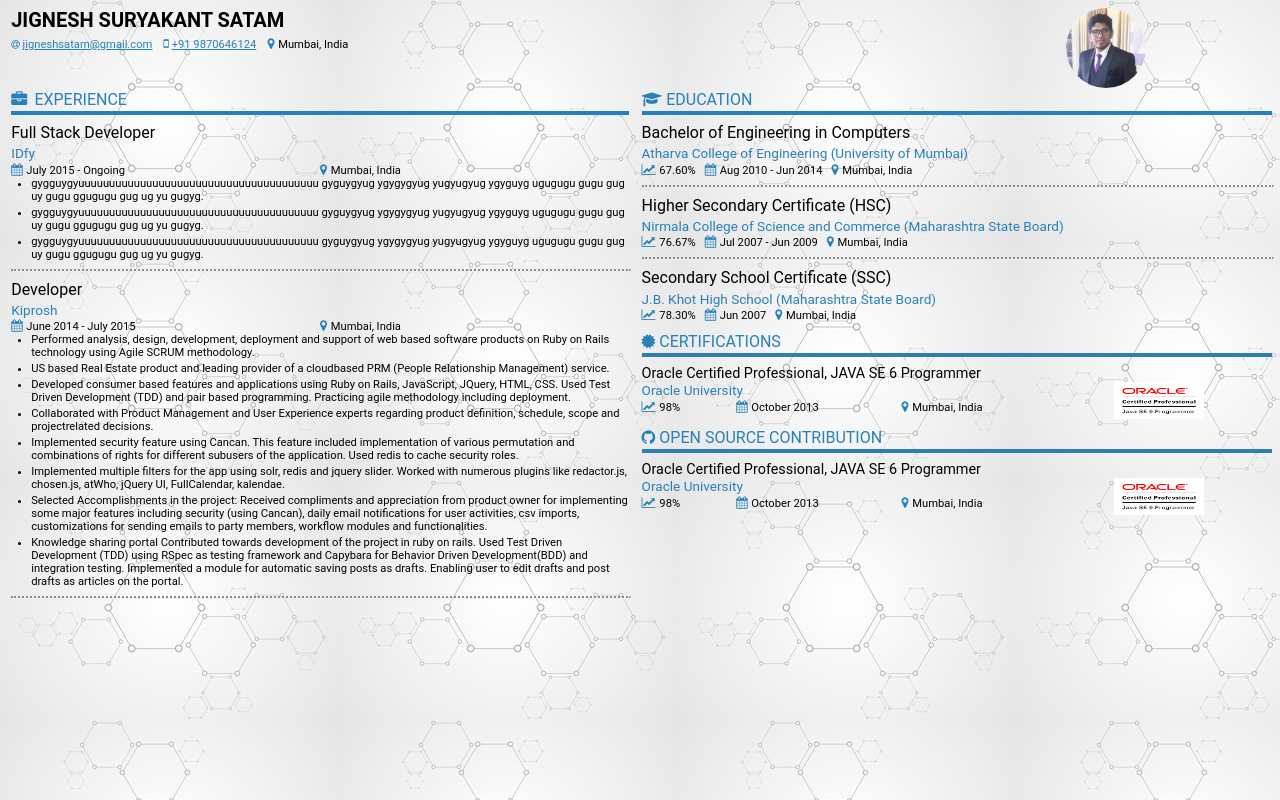
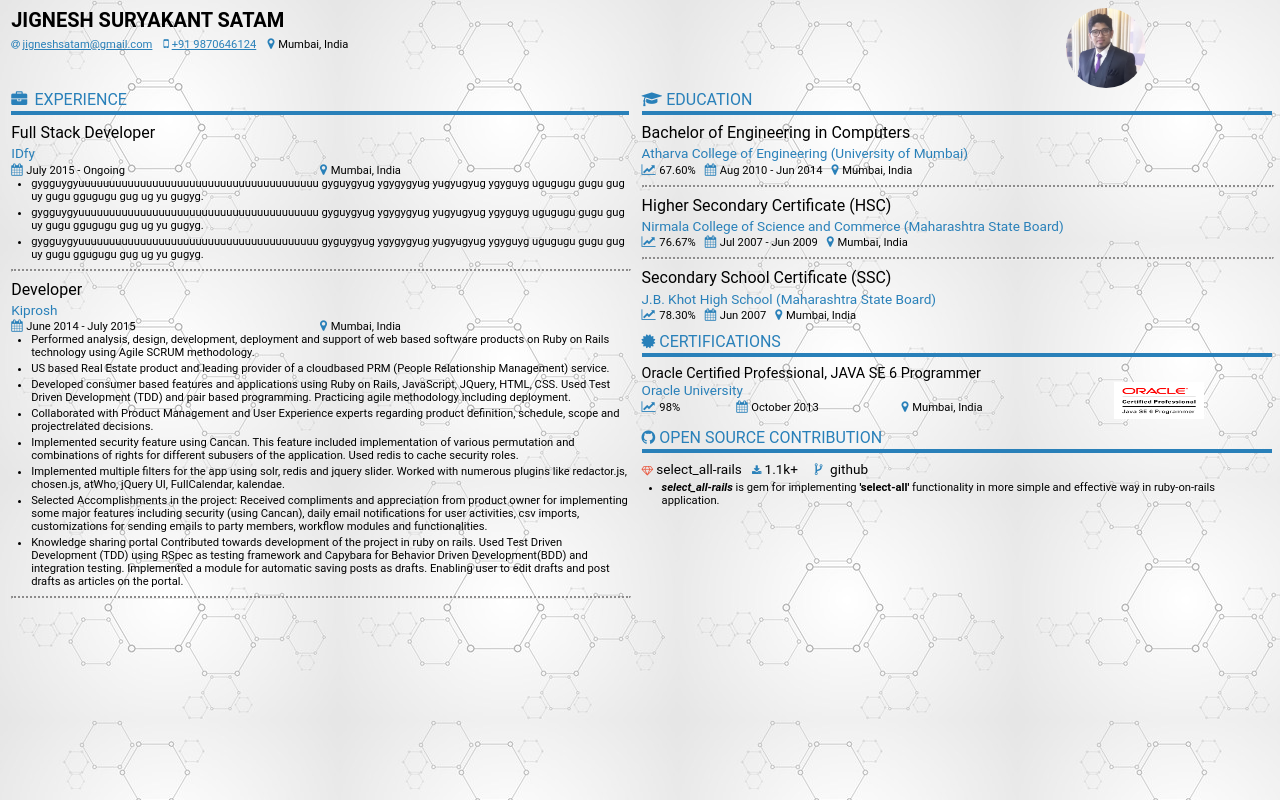
Before and after one commit to JigneshSatam/resume-builder, a plain HTML site: page index.html in a window 1280 px wide. Drawn offline with Linux system fonts and the light colour scheme; a web font is replaced by a local one.

Commit message:
Added open source contribution

```diff
--- a/index.html
+++ b/index.html
@@ -1,197 +1,7 @@
 <html>
   <head>
     <link rel="stylesheet" href="font-awesome-4.7.0/css/font-awesome.min.css">
-    <style>
-      @font-face{
-        font-family: "Roboto";
-        src: url(roboto/Roboto-Regular.ttf);
-        font-stretch: normal;
-        font-style: normal;
-        font-weight: normal;
-      }
-      #name{
-        font-weight: bold;
-        font-size: 1.25em;
-      }
-      .ul_padding{
-        padding-left: 20px;
-        -webkit-padding-start: 20px;
-      }
-      .ul_margin{
-        margin-top: 4px;
-        margin-bottom: 4px;
-      }
-      .li_bottom_margin_and_word_break{
-        word-wrap: break-word;
-        margin-bottom: 3px;
-      }
-      .topic{
-        font-size: 1em;
-        color: #2980b9;
-        clear: both;
-      }
-      .position{
-        font-size: 1em;
-        margin-bottom: 0.2em;
-      }
-      .sub_topic_seperator{
-        border-top: 0.15em dotted #8c8b8b;
-        width: 100%;
-        clear: both;
-      }
-      .topic_seperator{
-        margin-left: 0px;
-        height: 4px;
-        background-color: #2980b9;
-        border: none;
-        margin-top: 2px;
-      }
-      .company_name{
-        color: #2980b9;
-        /*font-size: 16px;
-        margin-bottom: 7px;*/
-        font-size: 0.85em;
-        margin-bottom: 0.2em;
-      }
-      .roboto{
-        font-family: "Roboto";
-      }
-      a{
-        color: #2980b9;
-      }
-      .fa{
-        color: #2980b9;
-      }
-      .fa-at{
-        font-size: 0.9em;
-      }
-      .fa-mobile{
-        font-size: 1.1em;
-      }
-      .fa-map-marker{
-        margin-right: 0.3em;
-        font-size: 1.1em;
-      }
-      .contact_me_content{
-        font-size: 0.7em;
-        float: left;
-      }
-      #container1{
-        height: 4em;
-        margin-bottom: 0.1em;
-        margin-top: 0.2em;
-        /*height: 70px;
-        margin-bottom: 10px;
-        margin-left: 10px;
-        margin-top: 10px;*/
-      }
-      .left_container{
-        float: left;
-        width: 50%;
-      }
-      .right_container{
-        width: 50%;
-        float: right;
-      }
-      .left_sub_container{
-        width: 98%;
-      }
-      .right_sub_container{
-        width: 100%;
-        margin-bottom: 0.6em;
-      }
-      .left_margin_point_2em{
-        margin-left: 0.2em;
-      }
-      .right_margin_1em{
-        margin-right: 1em;
-      }
-      #photo img{
-        border-radius: 100%;
-        float: right;
-        width: 5em;
-        height: 5em;
-      }
-      .discription{
-        font-size: 0.7em;
-        clear: both;
-      }
-      .float_left{
-        float: left;
-      }
-      .exp_time_place{
-        font-size: 0.7em;
-      }
-      .exp_time_place div{
-        width: calc(100% / 2);
-        float: left;
-        /*margin-right: 0.5em;*/
-        /*box-sizing: border-box;*/
-        /*width: calc(100% / 2);*/
-      }
-      .clear{
-        clear: both;
-      }
-      .exp_time_place .fa, .edu_content .fa, .certi_content .fa{
-        margin-right: 0.3em;
-        font-size: 1.1em;
-      }
-      .edu_content, .certi_content{
-        font-size: 0.7em;
-        /*height: 1em;*/
-      }
-      .edu_content:after, .certi_content:after{
-        clear: both;
-        display: block;
-        content: "";
-      }
-      .edu_content div{
-        float: left;
-        margin-right: 9px;
-      }
-      /*.edu_content .score{
-        width: 20%
-      }
-      .edu_content .date{
-        width: 40%
-      }
-      .edu_content .location{
-        width: 30%
-      }*/
-      .fa-certificate, .fa-github{
-        margin-right: 0.25em;
-      }
-      .certi_by{
-        font-size: 0.9em;
-      }
-      .certi_content div{
-        float: left;
-      }
-      .certi_content .score{
-        width: 20%;
-      }
-      .certi_content .date {
-        width: 35%;
-      }
-      .certi_content .location{
-        width: 32%;
-      }
-      .certi_content_n_logo:after{
-        clear: both;
-        content: '';
-        display: block;
-      }
-      .certi_content_n_logo .content{
-        width: 75%;
-      }
-      .logo {
-        width: 25%;
-      }
-      .logo img{
-        height: 2.3em;
-        width: 5.6em;
-      }
-    </style>
+    <link rel="stylesheet" type="text/css" href="style.css">
     <script type="text/javascript">
       window.onload = function(){
         var par = document.getElementById("photo").parentElement.parentElement
@@ -423,29 +233,25 @@
             <hr class="topic_seperator">
           </div>
           <div class="sub_topics">
-            <div class="certi_by">
-              Oracle Certified Professional, JAVA SE 6 Programmer
+            <div class="open_source_title">
+              <a href="https://rubygems.org/gems/select_all-rails">
+                <i class="fa fa-diamond"></i>select_all-rails
+              </a>
+              &nbsp
+              <i class="fa fa-download"></i>1.1k+
+              &nbsp
+              &nbsp
+              <a href="https://github.com/JigneshSatam/select_all-rails">
+                <i class="fa fa-code-fork"></i>
+                github
+              </a>
             </div>
-            <div class="certi_content_n_logo">
-              <div class="content float_left">
-                <div class="company_name">
-                  Oracle University
-                </div>
-                <div class="certi_content">
-                  <div class="score">
-                    <i class="fa fa-line-chart"></i>98%
-                  </div>
-                  <div class="date">
-                    <i class="fa fa-calendar"></i>October 2013
-                  </div>
-                  <div class="location">
-                    <i class="fa fa-map-marker"></i>Mumbai, India
-                  </div>
-                </div>
-              </div>
-              <div class="logo float_left">
-                <img src="img2.bmp">
-              </div>
+            <div class="discription">
+              <ul class="ul_padding ul_margin">
+                <li class="li_bottom_margin_and_word_break">
+                  <b><i>select_all-rails</i></b> is gem for implementing <b>'select-all'</b> functionality in more simple and effective way in ruby-on-rails application.
+                </li>
+              </ul>
             </div>
           </div>
         </div>
--- /dev/null
+++ b/style.css
@@ -0,0 +1,207 @@
+@font-face{
+  font-family: "Roboto";
+  src: url(roboto/Roboto-Regular.ttf);
+  font-stretch: normal;
+  font-style: normal;
+  font-weight: normal;
+}
+#name{
+  font-weight: bold;
+  font-size: 1.25em;
+}
+.ul_padding{
+  padding-left: 20px;
+  -webkit-padding-start: 20px;
+}
+.ul_margin{
+  margin-top: 4px;
+  margin-bottom: 4px;
+}
+.li_bottom_margin_and_word_break{
+  word-wrap: break-word;
+  margin-bottom: 3px;
+}
+.topic{
+  font-size: 1em;
+  color: #2980b9;
+  clear: both;
+}
+.position{
+  font-size: 1em;
+  margin-bottom: 0.2em;
+}
+.sub_topic_seperator{
+  border-top: 0.15em dotted #8c8b8b;
+  width: 100%;
+  clear: both;
+}
+.topic_seperator{
+  margin-left: 0px;
+  height: 4px;
+  background-color: #2980b9;
+  border: none;
+  margin-top: 2px;
+}
+.company_name{
+  color: #2980b9;
+  /*font-size: 16px;
+  margin-bottom: 7px;*/
+  font-size: 0.85em;
+  margin-bottom: 0.2em;
+}
+.roboto{
+  font-family: "Roboto";
+}
+a{
+  color: #2980b9;
+}
+.fa{
+  color: #2980b9;
+}
+.fa-at{
+  font-size: 0.9em;
+}
+.fa-mobile{
+  font-size: 1.1em;
+}
+.fa-map-marker{
+  margin-right: 0.3em;
+  font-size: 1.1em;
+}
+.fa-diamond, .fa-download{
+  margin-right: 0.3em;
+  font-size: 0.75em;
+}
+.fa-code-fork{
+  margin-right: 0.3em;
+  font-size: 1em;
+}
+.fa-diamond{
+  color: #e9573f;
+}
+.contact_me_content{
+  font-size: 0.7em;
+  float: left;
+}
+#container1{
+  height: 4em;
+  margin-bottom: 0.1em;
+  margin-top: 0.2em;
+  /*height: 70px;
+  margin-bottom: 10px;
+  margin-left: 10px;
+  margin-top: 10px;*/
+}
+.left_container{
+  float: left;
+  width: 50%;
+}
+.right_container{
+  width: 50%;
+  float: right;
+}
+.left_sub_container{
+  width: 98%;
+}
+.right_sub_container{
+  width: 100%;
+  margin-bottom: 0.6em;
+}
+.left_margin_point_2em{
+  margin-left: 0.2em;
+}
+.right_margin_1em{
+  margin-right: 1em;
+}
+#photo img{
+  border-radius: 100%;
+  float: right;
+  width: 5em;
+  height: 5em;
+}
+.discription{
+  font-size: 0.7em;
+  clear: both;
+}
+.float_left{
+  float: left;
+}
+.exp_time_place{
+  font-size: 0.7em;
+}
+.exp_time_place div{
+  width: calc(100% / 2);
+  float: left;
+  /*margin-right: 0.5em;*/
+  /*box-sizing: border-box;*/
+  /*width: calc(100% / 2);*/
+}
+.clear{
+  clear: both;
+}
+.exp_time_place .fa, .edu_content .fa, .certi_content .fa{
+  margin-right: 0.3em;
+  font-size: 1.1em;
+}
+.edu_content, .certi_content{
+  font-size: 0.7em;
+  /*height: 1em;*/
+}
+.edu_content:after, .certi_content:after{
+  clear: both;
+  display: block;
+  content: "";
+}
+.edu_content div{
+  float: left;
+  margin-right: 9px;
+}
+/*.edu_content .score{
+  width: 20%
+}
+.edu_content .date{
+  width: 40%
+}
+.edu_content .location{
+  width: 30%
+}*/
+.fa-certificate, .fa-github{
+  margin-right: 0.25em;
+}
+.certi_by{
+  font-size: 0.9em;
+}
+.certi_content div{
+  float: left;
+}
+.certi_content .score{
+  width: 20%;
+}
+.certi_content .date {
+  width: 35%;
+}
+.certi_content .location{
+  width: 32%;
+}
+.certi_content_n_logo:after{
+  clear: both;
+  content: '';
+  display: block;
+}
+.certi_content_n_logo .content{
+  width: 75%;
+}
+.logo {
+  width: 25%;
+}
+.logo img{
+  height: 2.3em;
+  width: 5.6em;
+}
+.open_source_title{
+  font-size: 0.85em;
+}
+.open_source_title a{
+  color: black;
+  text-decoration: none;
+}
```
